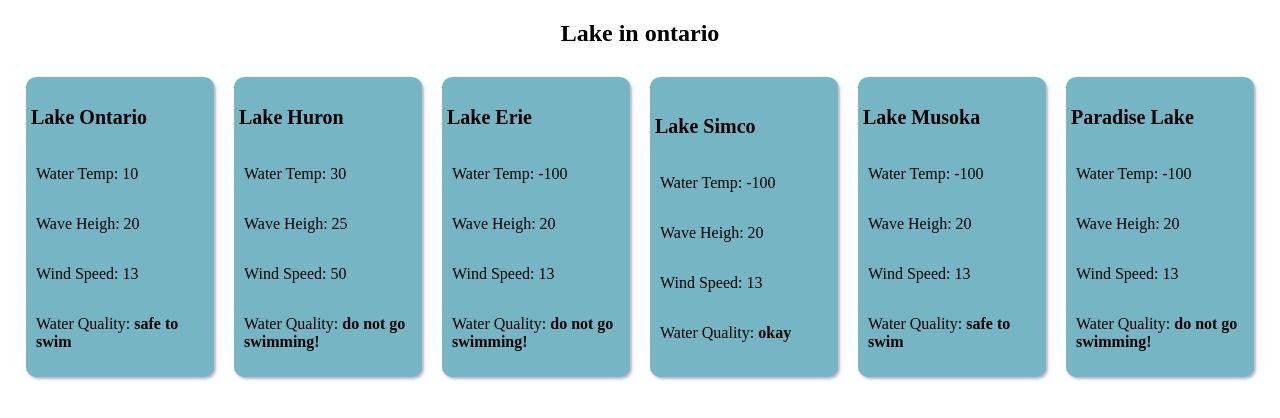
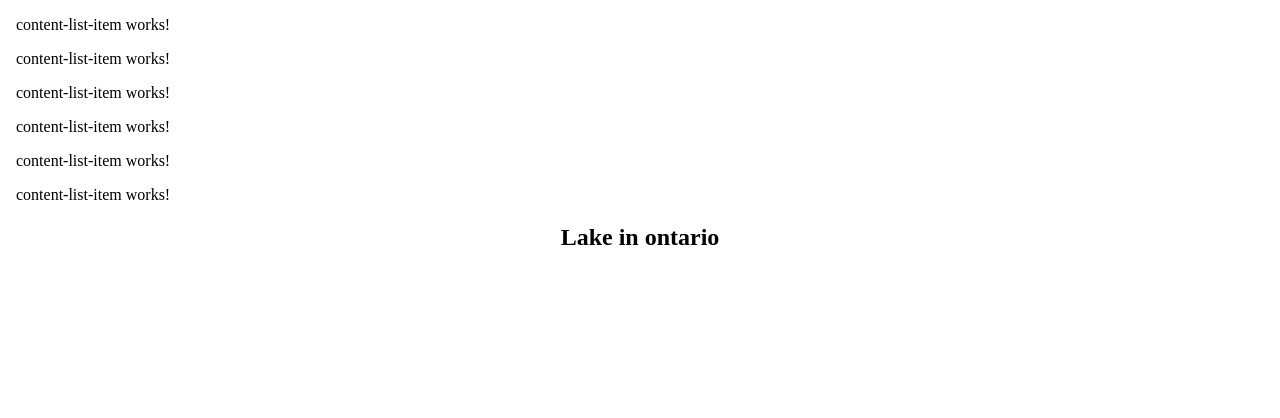
Before and after one commit to Siminder/Siminder-Bansal_Learning_AngularF26, an Angular app: page / in a window 1280 px wide. Shown: the top 418 px of the page. Built offline with nearby package versions, Linux system fonts and the light colour scheme.

Commit message:
added input and moved my array

```diff
--- a/src/app/app.html
+++ b/src/app/app.html
@@ -8,23 +8,8 @@
   <title>Document</title>
 </head>
 <body>
+<app-content-list></app-content-list>
 <h2 style="display: flex; justify-content: center;">Lake in ontario</h2>
-  <div class="container">
-    @for (lake of lakeList; track lake.name){
-      <div class="card">
-        <h3 class="name">{{lake.name}}</h3>
-        <p>Water Temp: {{lake.waterTemperature}}</p>
-        <p>Wave Heigh: {{lake.waveHeight}}</p>
-        <p>Wind Speed: {{lake.windSpeed}}</p>
-        <p>Water Quality: <b>{{lake.waterQuality <= 300 ? 'safe to swim' : lake.waterQuality >= 500 ? 'do not go swimming!': 'okay' }}</b></p>
 
-
-      </div>
-
-    } @empty {
-      <p>no lakes were found</p>
-    }
-
-  </div>
 </body>
 </html>
--- a/src/app/app.ts
+++ b/src/app/app.ts
@@ -1,21 +1,14 @@
 import { Component, signal } from '@angular/core';
 import { RouterOutlet } from '@angular/router';
 import { Lake } from './shared/models/lake';
+import {ContentList} from './content-list/content-list';
 
 @Component({
-  imports: [RouterOutlet],
+  imports: [RouterOutlet, ContentList],
   selector: 'app-root',
   styleUrl: './app.css',
   templateUrl: './app.html',
 })
 export class App {
-    lakeList: Lake[] = [
-      {name: "Lake Ontario", waterTemperature: 10, waveHeight: 20, windSpeed: 13, waterQuality: 250 },
-      {name: "Lake Huron", waterTemperature: 30, waveHeight: 25, windSpeed: 50, waterQuality: 500  },
-      {name: "Lake Erie", waterTemperature: -100, waveHeight: 20, windSpeed: 13, waterQuality: 500 },
-      {name: "Lake Simco", waterTemperature: -100, waveHeight: 20, windSpeed: 13, waterQuality: 320 },
-      {name: "Lake Musoka", waterTemperature: -100, waveHeight: 20, windSpeed: 13, waterQuality: 100 },
-      {name: "Paradise Lake", waterTemperature: -100, waveHeight: 20, windSpeed: 13, waterQuality: 600 },
 
-    ]
 }
--- a/src/app/content-list-item/content-list-item.ts
+++ b/src/app/content-list-item/content-list-item.ts
@@ -1,4 +1,5 @@
-import { Component } from '@angular/core';
+import { Component, input } from '@angular/core';
+import {Lake} from '../shared/models/lake';
 
 @Component({
   imports: [],
@@ -6,4 +7,9 @@ import { Component } from '@angular/core';
   styleUrl: './content-list-item.css',
   templateUrl: './content-list-item.html',
 })
-export class ContentListItem {}
+export class ContentListItem {
+
+  lake = input.required<Lake>()
+
+
+}
--- a/src/app/content-list/content-list.html
+++ b/src/app/content-list/content-list.html
@@ -1 +1,8 @@
-<p>content-list works!</p>
+
+<div id="Dot-Matrix-value">
+@for (lake of lakeList; track lake.name) {
+  <app-content-list-item [lake]="lake"></app-content-list-item>
+} @empty {
+  <p>No lakes were found.</p>
+}
+</div>
--- a/src/app/content-list/content-list.ts
+++ b/src/app/content-list/content-list.ts
@@ -1,9 +1,58 @@
 import { Component } from '@angular/core';
+import {Lake} from '../shared/models/lake';
+import {ContentListItem} from '../content-list-item/content-list-item';
 
 @Component({
-  imports: [],
+  imports: [
+    ContentListItem
+  ],
   selector: 'app-content-list',
   styleUrl: './content-list.css',
   templateUrl: './content-list.html',
 })
-export class ContentList {}
+export class ContentList {
+  lakeList: Lake[] = [
+    {
+      name: "Lake Ontario",
+      waterTemperature: 10,
+      waveHeight: 20,
+      windSpeed: 13,
+      waterQuality: 250 },
+
+    {
+      name: "Lake Huron",
+      waterTemperature: 30,
+      waveHeight: 25,
+      windSpeed: 50,
+      waterQuality: 500  },
+
+    {
+      name: "Lake Erie",
+      waterTemperature: -100,
+      waveHeight: 20,
+      windSpeed: 13,
+      waterQuality: 500 },
+
+    {
+      name: "Lake Simco",
+      waterTemperature: -100,
+      waveHeight: 20,
+      windSpeed: 13,
+      waterQuality: 320 },
+
+    {
+      name: "Lake Musoka",
+      waterTemperature: -100,
+      waveHeight: 20,
+      windSpeed: 13,
+      waterQuality: 100 },
+
+    {
+      name: "Paradise Lake",
+      waterTemperature: -100,
+      waveHeight: 20,
+      windSpeed: 13,
+      waterQuality: 600 },
+
+  ]
+}
```
